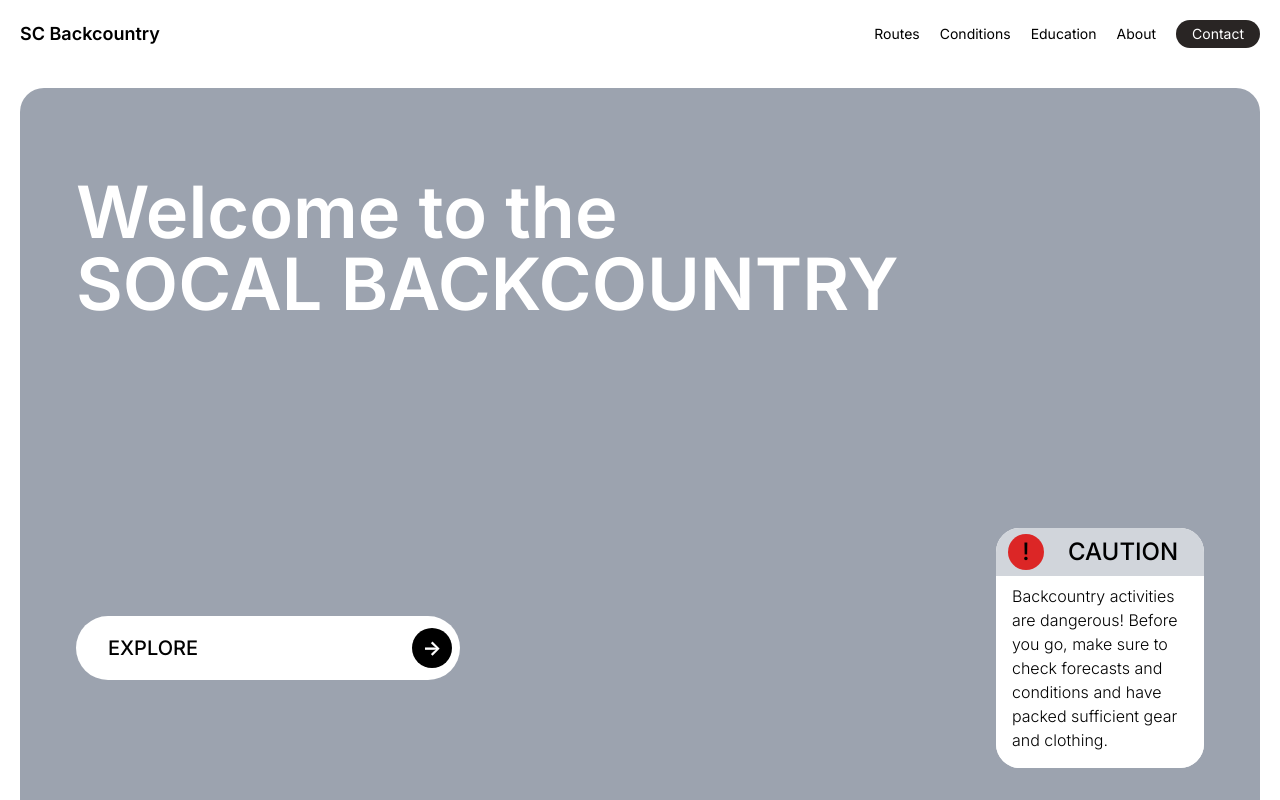
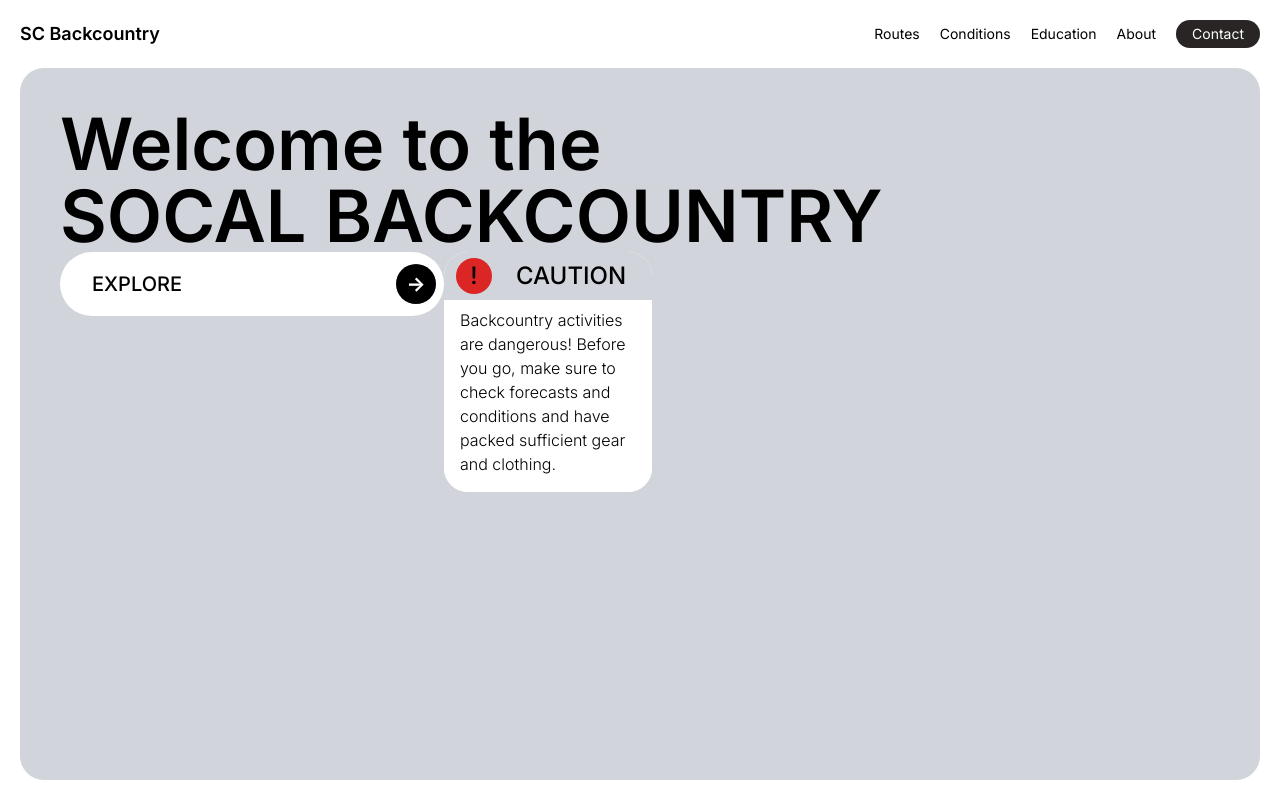
Before and after one commit to dawsonmai/sc-backcountry, a Next.js app: page / in a window 1280 px wide. Shown: the top 800 px of the page. Built offline with nearby package versions, Linux system fonts and the light colour scheme.

Commit message:
fixing up cover layout

```diff
--- a/src/app/globals.css
+++ b/src/app/globals.css
@@ -2,6 +2,12 @@
 @tailwind components;
 @tailwind utilities;
 
-body{
-  background-color: #fffffff7;
+@layer components {
+	.debug {
+		@apply border border-red-500;
+	}
 }
+
+body {
+	background-color: #fffffff7;
+}
--- a/src/app/page.tsx
+++ b/src/app/page.tsx
@@ -4,11 +4,13 @@ import AreaData from "@/components/home/AreaData";
 import TransitionImage from "@/components/home/TransitionText";
 import ExploreArea from "@/components/home/ExploreArea";
 import ConditionsPreview from "@/components/home/ConditionsPreview";
-export default function Home () {
+export default function Home() {
 	return (
-    <div className="flex flex-col h-full p-5">
+		<div className="flex flex-col px-5 pb-5">
+			<div className="flex flex-col min-h-[calc(100dvh)] py-5">
 				<Header />
 				<IntroImage />
+			</div>
 			<AreaData />
 			<TransitionImage />
 			<ExploreArea />
--- a/src/components/home/Header.tsx
+++ b/src/components/home/Header.tsx
@@ -1,6 +1,6 @@
 const Header = () => {
-    return(
-        <div className="flex sm:flex-row flex-col items-center sm:justify-between pb-10 bg-transparent">
+	return (
+		<div className="flex sm:flex-row flex-col items-center sm:justify-between pb-5 bg-transparent">
 			<h1 className="text-lg font-semibold">SC Backcountry</h1>
 
 			<div className=" flex text-sm gap-5 items-center">
@@ -11,7 +11,7 @@ const Header = () => {
 				<button className="bg-stone-800 text-white px-4 py-1 rounded-full">Contact</button>
 			</div>
 		</div>
-    )
-}
+	);
+};
 
-export default Header
+export default Header;
--- a/src/components/home/IntroImage.tsx
+++ b/src/components/home/IntroImage.tsx
@@ -1,9 +1,32 @@
 const IntroImage = () => {
-    return(
-        <header className="bg-gray-400 w-full h-screen rounded-3xl">
-            <div className="bg-transparent w-full h-2/5 text-left p-14 text-white flex items-center">
+	return (
+		<div className="flex flex-col flex-grow bg-gray-300 w-full rounded-3xl p-10">
 			<h1 className="text-7xl font-semibold">
-                    Welcome to the <br/>
+				Welcome to the <br />
+				SOCAL BACKCOUNTRY
+			</h1>
+
+			<div className="flex flex-row">
+				<div className="bg-white rounded-full w-96 h-16 flex items-center justify-between pl-8 pr-2">
+					<h2 className="text-black font-medium text-left uppercase text-xl">Explore</h2>
+					<button className="bg-black rounded-full text-white rounded-full h-10 w-10 text-center font-bold text-xl">-&gt;</button>
+				</div>
+				<div className="bg-white rounded-3xl w-52 h-60">
+					<div className="bg-gray-300 w-full h-1/5 rounded-t-3xl flex items-center p-3 gap-6">
+						<div className="bg-red-600 rounded-full h-9 w-9 flex items-center justify-center">
+							<h2 className="text-black font-medium text-2xl">!</h2>
+						</div>
+						<h2 className="text-black font-medium text-2xl uppercase">Caution</h2>
+					</div>
+					<div className="h-4/5 w-full rounded-b-3xl bg-white px-4 py-2">
+						<p className="font-light">Backcountry activities are dangerous! Before you go, make sure to check forecasts and conditions and have packed sufficient gear and clothing.</p>
+					</div>
+				</div>
+			</div>
+
+			{/* <div className="bg-transparent w-full h-2/5 text-left p-14 text-white flex items-center">
+				<h1 className="text-7xl font-semibold">
+					Welcome to the <br />
 					SOCAL BACKCOUNTRY
 				</h1>
 			</div>
@@ -23,9 +46,9 @@ const IntroImage = () => {
 						<p className="font-light">Backcountry activities are dangerous! Before you go, make sure to check forecasts and conditions and have packed sufficient gear and clothing.</p>
 					</div>
 				</div>
+			</div> */}
 		</div>
-        </header>
-    )
-}
+	);
+};
 
-export default IntroImage
+export default IntroImage;
```
Also changed, not shown: package.json (+6 -5 lines), 1 other file (tests, documents, lock files or other folders). Lines whose indentation alone changed are shown as unchanged.
